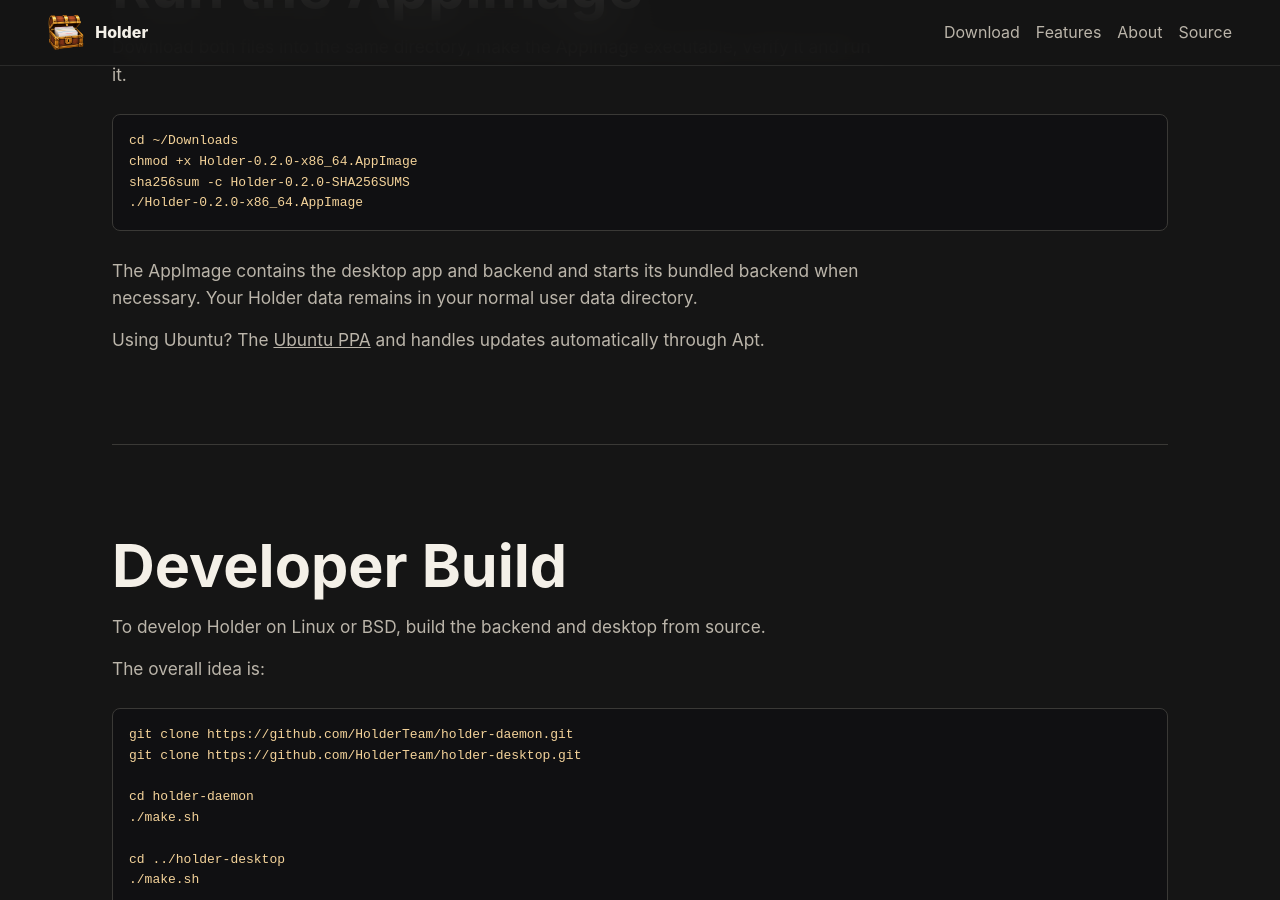
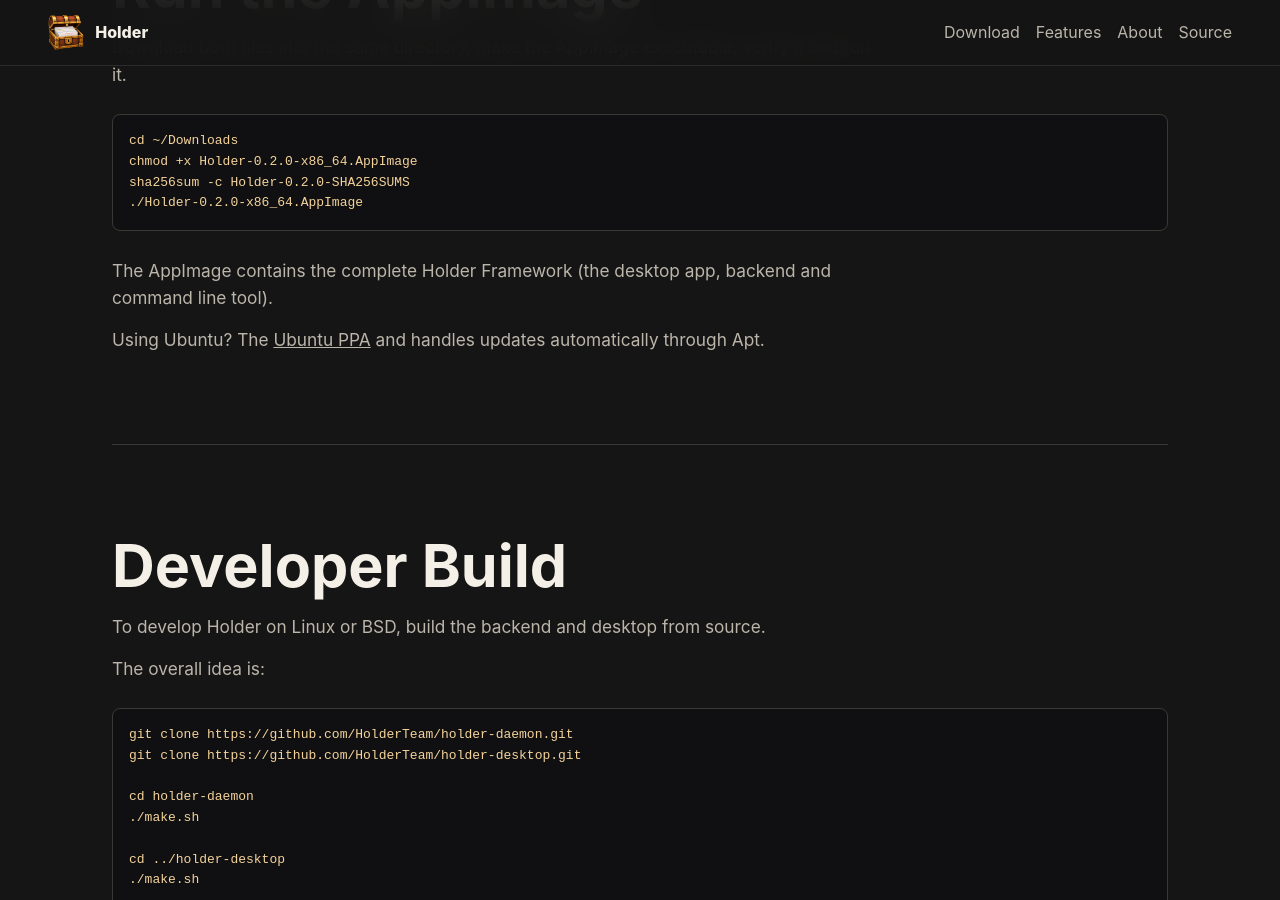
Before and after one commit to HolderTeam/holder-website, a Jekyll site: the page built from linux.md, in a window 1280 px wide and 900 px high, scrolled down 627 px. Built offline with Jekyll 4.4.1, drawn with Linux system fonts in a browser that asks for light colours.

Commit message:
Get rid of bot blogging.

```diff
--- a/linux.md
+++ b/linux.md
@@ -27,8 +27,7 @@ sha256sum -c Holder-0.2.0-SHA256SUMS
 ./Holder-0.2.0-x86_64.AppImage</code></pre>
   <div class="section-head following-copy">
     <p>
-      The AppImage contains the desktop app and backend and starts its bundled backend when necessary.
-	Your Holder data remains in your normal user data directory.
+      The AppImage contains the complete Holder Framework (the desktop app, backend and command line tool).
     </p>
     <p>Using Ubuntu? The <a href="{{ '/ubuntu/' | relative_url }}">Ubuntu PPA</a> and handles updates automatically through Apt.</p>
   </div>
```
